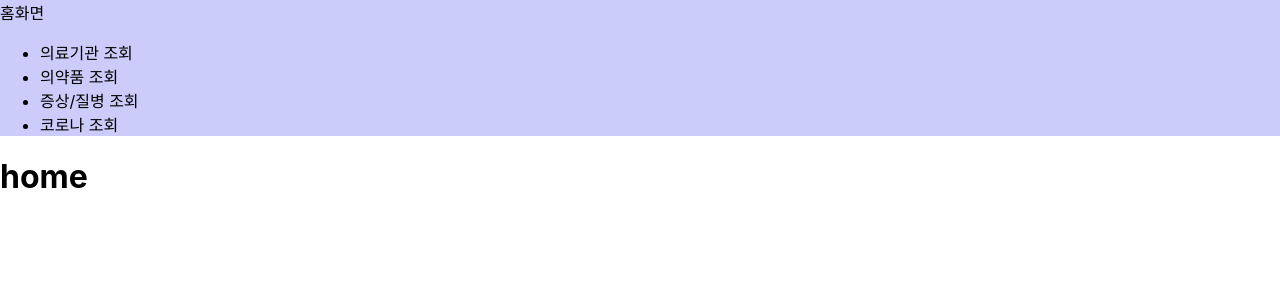
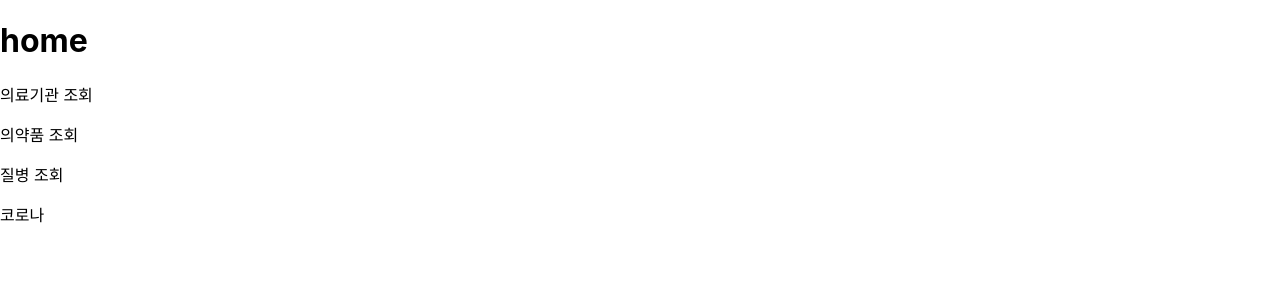
Before and after one commit to team-helloz/Lemonaid, a React (Create React App) app in the folder frontend/: page / in a window 1280 px wide. Shown: the top 300 px of the page. Built offline with nearby package versions, Linux system fonts and the light colour scheme.

Commit message:
feat : 페이지 이동 구현

```diff
--- a/frontend/src/App.css
+++ b/frontend/src/App.css
@@ -11,3 +11,7 @@ a {
   text-decoration: none;
   color: black;
 }
+
+.cursor-pointer {
+  cursor: pointer;
+}
--- a/frontend/src/App.tsx
+++ b/frontend/src/App.tsx
@@ -1,4 +1,4 @@
-import { BrowserRouter as Router, Route, Link } from "react-router-dom";
+import { BrowserRouter as Router, Route } from "react-router-dom";
 import "./App.css";
 
 import Home from "./routes/Home";
@@ -10,23 +10,6 @@ import CovidInfo from "./routes/CovidInfo";
 function App() {
   return (
     <Router>
-      <nav>
-        <Link to="/">홈화면</Link>
-        <ul>
-          <li>
-            <Link to="/hospital">의료기관 조회</Link>
-          </li>
-          <li>
-            <Link to="/drug">의약품 조회</Link>
-          </li>
-          <li>
-            <Link to="/disease">증상/질병 조회</Link>
-          </li>
-          <li>
-            <Link to="/covid">코로나 조회</Link>
-          </li>
-        </ul>
-      </nav>
       {/* exact 경로 중복 방지 */}
       <Route path="/" exact component={Home} />
       <Route path="/hospital" component={HospotalInfo} />
--- /dev/null
+++ b/frontend/src/components/NavBar.tsx
@@ -0,0 +1,23 @@
+import { Link } from "react-router-dom";
+
+export default function NavBar() {
+  return (
+    <nav>
+      <Link to="/">홈화면</Link>
+      <ul>
+        <li>
+          <Link to="/hospital">의료기관 조회</Link>
+        </li>
+        <li>
+          <Link to="/drug">의약품 조회</Link>
+        </li>
+        <li>
+          <Link to="/disease">증상/질병 조회</Link>
+        </li>
+        <li>
+          <Link to="/covid">코로나 조회</Link>
+        </li>
+      </ul>
+    </nav>
+  );
+}
--- a/frontend/src/routes/CovidInfo.tsx
+++ b/frontend/src/routes/CovidInfo.tsx
@@ -1,6 +1,9 @@
+import NavBar from "../components/NavBar";
+
 export default function CovidInfo() {
   return (
     <div>
+      <NavBar />
       <h1>코로나 조회</h1>
     </div>
   );
--- a/frontend/src/routes/DiseaseInfo.tsx
+++ b/frontend/src/routes/DiseaseInfo.tsx
@@ -1,6 +1,9 @@
+import NavBar from "../components/NavBar";
+
 export default function DiseaseInfo() {
   return (
     <div>
+      <NavBar />
       <h1>증상/질병 조회</h1>
     </div>
   );
--- a/frontend/src/routes/DrugInfo.tsx
+++ b/frontend/src/routes/DrugInfo.tsx
@@ -1,6 +1,9 @@
+import NavBar from "../components/NavBar";
+
 export default function DrugInfo() {
   return (
     <div>
+      <NavBar />
       <h1>의약품 조회</h1>
     </div>
   );
--- a/frontend/src/routes/Home.tsx
+++ b/frontend/src/routes/Home.tsx
@@ -1,7 +1,37 @@
+import { useHistory } from "react-router-dom";
+
 export default function Home() {
+  // 경로로 이동하는 함수
+  const history = useHistory();
+
+  function routeHospital() {
+    // 해당 링크로 이동
+    history.push("/hospital");
+  }
+  function routeDrug() {
+    history.push("/drug");
+  }
+  function routeDisease() {
+    history.push("/disease");
+  }
+  function routeCovid() {
+    history.push("/covid");
+  }
   return (
     <div>
       <h1>home</h1>
+      <div className="home-hospital cursor-pointer" onClick={routeHospital}>
+        <p>의료기관 조회</p>
+      </div>
+      <div className="home-drug cursor-pointer" onClick={routeDrug}>
+        <p>의약품 조회</p>
+      </div>
+      <div className="home-disease cursor-pointer" onClick={routeDisease}>
+        <p>질병 조회</p>
+      </div>
+      <div className="home-covid cursor-pointer" onClick={routeCovid}>
+        <p>코로나</p>
+      </div>
     </div>
   );
 }
--- a/frontend/src/routes/HospitalInfo.tsx
+++ b/frontend/src/routes/HospitalInfo.tsx
@@ -1,6 +1,16 @@
+import { useHistory } from "react-router-dom";
+
 export default function HospotalInfo() {
+  const history = useHistory();
+
+  function routeHome() {
+    history.push("/");
+  }
   return (
     <div>
+      <div onClick={routeHome}>
+        <p>홈</p>
+      </div>
       <h1>의료기관 조회</h1>
     </div>
   );
```
Also changed, not shown: frontend/src/routes/Home.css (added).
